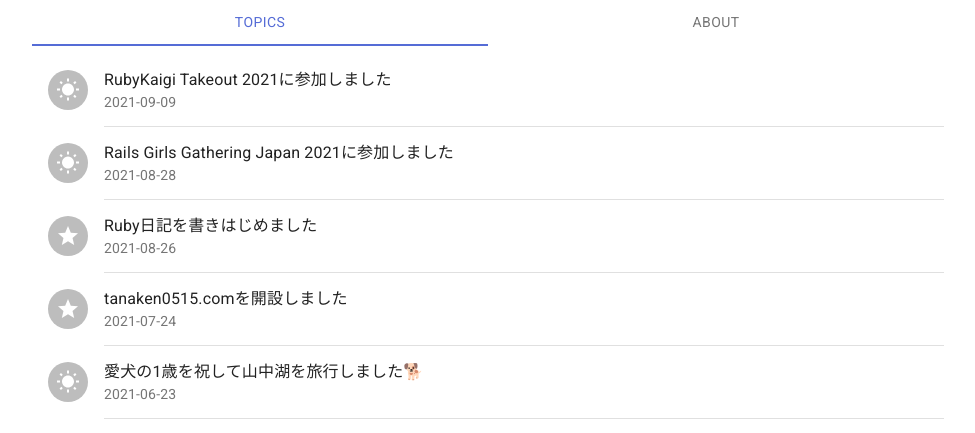
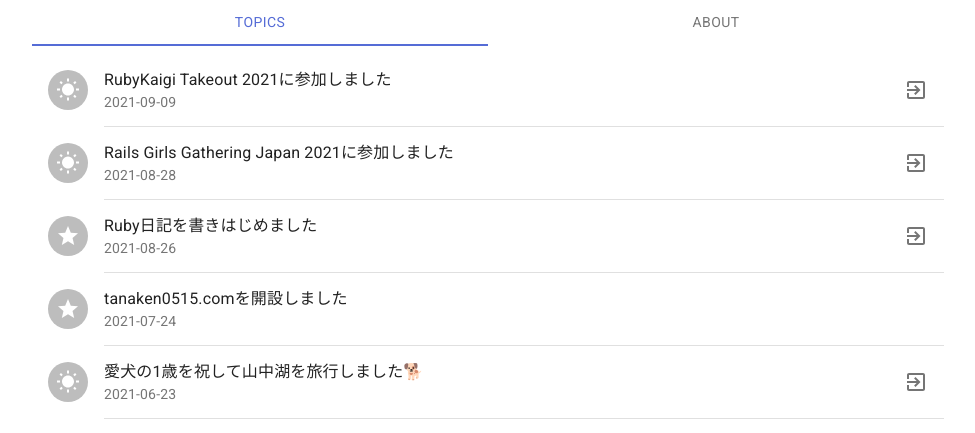
Before and after one commit to tanaken0515/tanaken0515.com, a Next.js app: page / in a window 1280 px wide. Shown: the part 351-784 px from the top of the page, without its empty margins (152-1127 px from the left). Built offline with nearby package versions, Linux system fonts and the light colour scheme; a web font is replaced by a local one.

Commit message:
add ListItemSecondaryAction to TopicsList

```diff
--- a/components/TopicsList.js
+++ b/components/TopicsList.js
@@ -1,6 +1,8 @@
 import { makeStyles } from '@material-ui/core/styles';
+import IconButton from '@material-ui/core/IconButton';
 import List from '@material-ui/core/List';
 import ListItem from '@material-ui/core/ListItem';
+import ListItemSecondaryAction from '@material-ui/core/ListItemSecondaryAction';
 import ListItemText from '@material-ui/core/ListItemText';
 import ListItemAvatar from '@material-ui/core/ListItemAvatar';
 import Avatar from '@material-ui/core/Avatar';
@@ -8,6 +10,7 @@ import Typography from '@material-ui/core/Typography';
 import Divider from '@material-ui/core/Divider';
 import {
   Create,
+  ExitToApp,
   RecordVoiceOver,
   Star,
   WbSunny,
@@ -47,7 +50,7 @@ function TopicAvatarIcon(props) {
 
 function TopicsListItem(props) {
   const classes = useStyles();
-  const { date, content, category, isLast } = props;
+  const { date, content, category, link, isLast } = props;
 
   return (
     <>
@@ -63,6 +66,13 @@ function TopicsListItem(props) {
           }
           secondary={date}
         />
+        {link &&
+          <ListItemSecondaryAction>
+            <IconButton edge='end' href={link} target='_blank' rel='noopener'>
+              <ExitToApp />
+            </IconButton>
+          </ListItemSecondaryAction>
+        }
       </ListItem>
       {!isLast && <Divider variant="inset" component="li" />}
     </>
@@ -75,8 +85,8 @@ export default function TopicsList(props) {
 
   return (
     <List>
-      { items.map(( {date, content, category}, index ) => (
-        <TopicsListItem key={index} date={date} content={content} category={category} isLast={index === items.length - 1} />
+      { items.map(( {date, content, category, link}, index ) => (
+        <TopicsListItem key={index} date={date} content={content} category={category} link={link} isLast={index === items.length - 1} />
       )) }
     </List>
   );
--- a/data/topics.yaml
+++ b/data/topics.yaml
@@ -3,26 +3,32 @@ list:
     date: 2018-09-03
     content: GMOペパボでお仕事をはじめました
     category: work
+    link: https://tanaken0515.hatenablog.com/entry/2018/12/02/122831
   -
     date: 2018-11-26
     content: ブログを書きはじめました
     category: output
+    link: https://tanaken0515.hatenablog.com/entry/2018/11/26/164655
   -
     date: 2019-02-02
     content: 読書を習慣化する試みをはじめました
     category: hobby
+    link: https://tanaken0515.hatenablog.com/entry/2019/02/02/153317
   -
     date: 2019-04-18
     content: RubyKaigi 2019に参加しました
     category: hobby
+    link: https://tech.pepabo.com/2019/04/26/rubykaigi-2019-v1/
   -
     date: 2019-04-23
     content: フロリダのウォルト・ディズニー・ワールドに旅行に行きました
     category: hobby
+    link: https://tanaken0515.hatenablog.com/entry/2019/05/12/151357
   -
     date: 2019-08-31
     content: RailsのCHANGELOGを読む活動をはじめました
     category: hobby
+    link: https://tanaken0515.hatenablog.com/entry/2019/08/31/231633
   -
     date: 2019-09-21
     content: 同僚たちとキャンプに行きました
@@ -31,10 +37,12 @@ list:
     date: 2019-11-01
     content: Rails Girls Fukuoka 2ndでコーチをしました
     category: talk
+    link: https://tanaken0515.hatenablog.com/entry/2019/11/04/153844
   -
     date: 2019-11-30
     content: 鹿児島Ruby会議01でDeep Learningについて発表しました
     category: talk
+    link: https://speakerdeck.com/tanaken0515/introduction-of-deep-learning-for-rubyist
   -
     date: 2019-12-23
     content: AtCoderをはじめました
@@ -51,10 +59,12 @@ list:
     date: 2020-02-14
     content: Rails Girls Tokyo 13thでコーチをしました
     category: talk
+    link: https://speakerdeck.com/tanaken0515/rails-girls-tokyo-13th-sponsor-lightning-talk
   -
     date: 2020-02-25
     content: COTOHA APIのRubyGemをつくりました
     category: output
+    link: https://tanaken0515.hatenablog.com/entry/2020/02/28/101019
   -
     date: 2020-05-15
     content: 30歳になりました🎂
@@ -75,6 +85,7 @@ list:
     date: 2020-10-11
     content: Scrapboxに日記を書き始めました📝
     category: output
+    link: https://scrapbox.io/tanaken0515/2020-10-11
   -
     date: 2020-11-10
     content: 結婚記念日を祝して旅行をしました
@@ -91,10 +102,12 @@ list:
     date: 2021-01-12
     content: SNSのキャンペーンに応募したら一番搾り1ケースが当たりました🍻
     category: hobby
+    link: https://twitter.com/tanaken0515/status/1348910981758414853
   -
     date: 2021-02-13
     content: オープンセミナー岡山2020でSUZURIのものづくりについて発表しました
     category: talk
+    link: https://speakerdeck.com/tanaken0515/creator-mind-of-suzuri
   -
     date: 2021-03-01
     content: 車を買いました🚙
@@ -107,14 +120,17 @@ list:
     date: 2021-05-28
     content: 親知らずを抜歯しました🦷
     category: care
+    link: https://tanaken0515.hatenablog.com/entry/2021/06/12/110025
   -
     date: 2021-06-17
     content: SUZURIのCREチームについて発表しました
     category: talk
+    link: https://speakerdeck.com/tanaken0515/retrospective-of-suzuri-cre-1st-year
   -
     date: 2021-06-23
     content: 愛犬の1歳を祝して山中湖を旅行しました🐕
     category: hobby
+    link: https://twitter.com/tanaken0515/status/1407148068152111138
   -
     date: 2021-07-24
     content: tanaken0515.comを開設しました
@@ -123,11 +139,14 @@ list:
     date: 2021-08-26
     content: Ruby日記を書きはじめました
     category: output
+    link: https://scrapbox.io/tanaken0515/Ruby_日記
   -
     date: 2021-08-28
     content: Rails Girls Gathering Japan 2021に参加しました
     category: hobby
+    link: https://scrapbox.io/tanaken0515/Rails_Girls_Gathering_Japan_2021
   -
     date: 2021-09-09
     content: RubyKaigi Takeout 2021に参加しました
     category: hobby
+    link: https://scrapbox.io/tanaken0515/RubyKaigi_Takeout_2021
```
